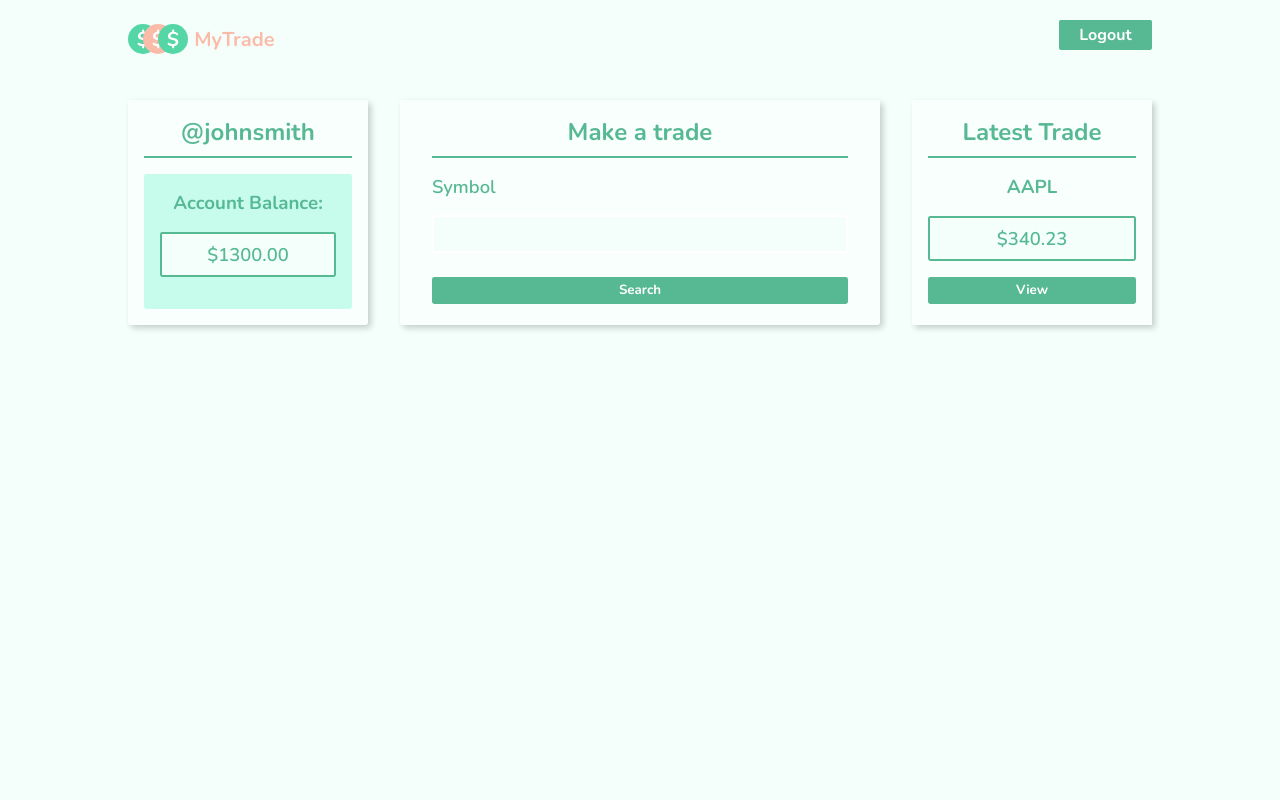
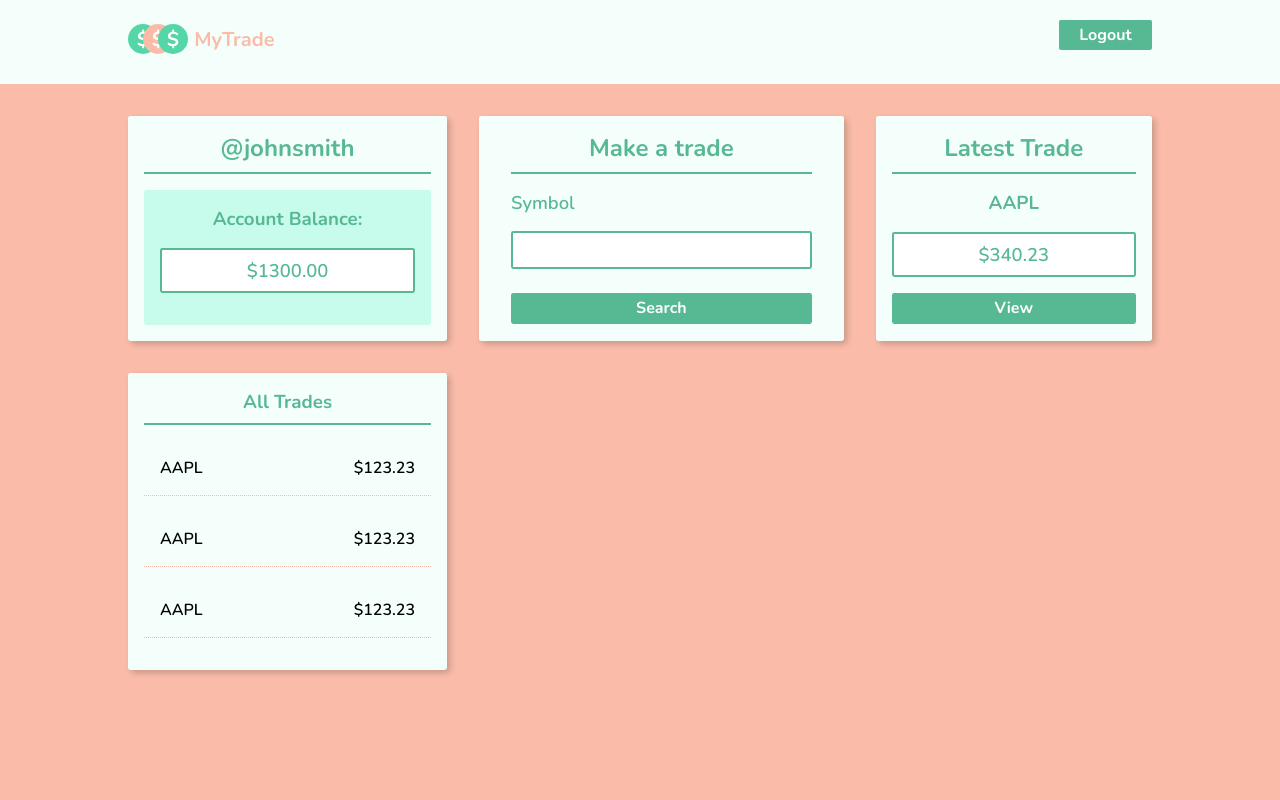
Before and after one commit to connorskorburg/My-Trade, a Django app: template app/templates/dashboard.html in a window 1280 px wide. Run offline with Django 3.2, Linux system fonts and the light colour scheme; the template is opened without the code that fills it, so the values that code supplies are empty.

Commit message:
updated dashboard ui

```diff
--- a/app/static/css/style.css
+++ b/app/static/css/style.css
@@ -13,9 +13,6 @@
   --third: #DBFFF5;
   --third: #c7fced;
   --white: #fff;
-  --myColor: rgb(199, 218, 199);
-  --myColor:rgba(255,255,255,0.5);
-  --myColor:rgba(255,255,255,0.5);
   --transition-350: all 350ms ease-in-out;
   --transition-450: all 450ms ease-in-out;
 }
@@ -26,7 +23,11 @@ html, body{
   min-height: 100vh;
 }
 /* utility classes */
+.bg-secondary{
+  background-color: var(--secondary);
+}
 .btn {
+  font-size: 1rem;
   border-radius: 0.15rem;
   padding: 0.15rem 1.15rem;
   font-weight: 700;
@@ -99,6 +100,21 @@ html, body{
   color: var(--primary);
   cursor: pointer;
   transition: var(--transition-350);
+}
+
+.card {
+  background-color: var(--bgColor);
+  padding: 1rem;
+  box-shadow: 3px 3px 6px rgba(0, 0, 0, 0.2);
+  border-radius: 0.15rem;
+}
+
+.sub-heading {
+  text-align: center;
+  color: var(--primary);
+  padding-bottom: 0.5rem;
+  border-bottom: 2px solid var(--primary);
+  margin-bottom: 1rem;
 }
 
 
@@ -367,36 +383,15 @@ html, body{
 
 #dashboard {
   width: 100%;
-  padding: 100px 5%;
+  padding: 116px 5%;
   display: grid;
-  grid-template-columns: 1fr 2fr 1fr;
+  grid-template-columns: auto auto auto;
   grid-gap: 2rem;
 }
 
-  .profile {
-    box-shadow: 3px 3px 6px rgba(0,0,0,0.2);
-    text-align: center;
-    border-radius: 0.15rem;
-    background-color: var(--secondary);
-    background-color: var(--white);
-    padding: 1rem;
-    background-color: var(--myColor);
-  }
-
-
-    .profile .username{
-      text-align: center;
-      color: var(--bgColor);
-      color: var(--white);
-      color: var(--primary);
-      padding-bottom: 0.5rem;
-      border-bottom: 2px solid var(--bgColor);
-      border-bottom: 2px solid var(--white);
-      border-bottom: 2px solid var(--primary);
-      margin-bottom: 1rem;
-    }
 
     .account-balance{
+      text-align: center;
       color: var(--primary);
       background-color: var(--third);
       padding: 1rem;
@@ -409,7 +404,7 @@ html, body{
       text-align: center;
       color: var(--primary);
       border-radius: 0.15rem;
-      background-color: var(--bgColor);
+      background-color: var(--white);
       font-size: 1.15rem;
       border: 2px solid var(--primary);
       padding: 0.5rem 0;
@@ -419,22 +414,8 @@ html, body{
 
     /* search form */
     .search {
-      background-color: var(--third);
-      background-color: var(--white);
-      background-color: var(--myColor);
       padding: 1rem 2rem;
-      border-radius: 0.15rem;
-      box-shadow: 3px 3px 6px rgba(0,0,0,0.2);
     }
-      .search h2 {
-        text-align: center;
-        color: var(--white);
-        color: var(--primary);
-        padding-bottom: 0.5rem;
-        border-bottom: 2px solid var(--white);
-        border-bottom: 2px solid var(--primary);
-      }
-
       .search label {
         display: block;
         color: var(--primary);
@@ -448,10 +429,10 @@ html, body{
         padding: 0.5rem;
         width: 100%;
         margin: 0 0 1.5rem 0;
-        background-color: var(--bgColor);
+        background-color: var(--white);
         border-radius: 0.15rem;
         color: #000;
-        border: 2px solid var(--white);
+        border: 2px solid var(--primary);
       }
 
       .search input:focus {
@@ -462,7 +443,7 @@ html, body{
   .latest-trade {
     padding: 1rem;
     background-color: var(--white);
-    background-color: var(--myColor);
+    background-color: var(--bgColor);
     box-shadow: 3px 3px 6px rgba(0,0,0,0.2);
   }
     .latest-trade h2 {
@@ -481,6 +462,20 @@ html, body{
       color: var(--primary);
       /* color: var(--white); */
     }
+
+    .stock {
+      margin: 1rem 0;
+      display: flex;
+      padding: 1rem;
+      border-bottom: 1px dotted var(--secondary);
+    }
+      .stock p:first-child {
+        width: 50%;
+      }
+      .stock p:last-child {
+        width: 50%;
+        text-align: right;
+      }
 
 
 
@@ -653,7 +648,7 @@ html, body{
     padding: 0 10%;
   }
   #dashboard {
-    padding: 100px 10%;
+    padding: 116px 10%;
   }
   .top-nav {
     padding: 1.5rem 10%;
@@ -758,7 +753,7 @@ html, body{
     padding: 0 15%;
   }
   #dashboard {
-    padding: 100px 15%;
+    padding: 116px 15%;
   }
   .top-nav {
     padding: 1.5rem 15%;
--- a/app/templates/dashboard.html
+++ b/app/templates/dashboard.html
@@ -8,7 +8,7 @@
   <link href="https://fonts.googleapis.com/css2?family=Nunito:wght@600;700&display=swap" rel="stylesheet">
   <link rel="stylesheet" href="{% static 'css/style.css' %}">
 </head>
-<body>
+<body class="bg-secondary">
   <!-- nav and hero content container -->
   <!-- top navigation -->
   <nav class="top-nav">
@@ -32,10 +32,10 @@
   <main id="dashboard">
 
 
-    <article class="profile">
+    <article class="card profile">
 
       <!-- <h2>John Smith</h2> -->
-      <h2 class="username">@johnsmith</h2>
+      <h2 class="sub-heading">@johnsmith</h2>
 
       <div class="account-balance">
         <h3>Account Balance:</h3>
@@ -44,11 +44,11 @@
 
     </article>
 
-    <article class="search">
+    <article class="card search">
 
       <form action="/search">
       {% csrf_token %}
-        <h2>Make a trade</h2>
+        <h2 class="sub-heading">Make a trade</h2>
 
         <label for="symbol">Symbol</label>
         <input type="text" name="symbol">
@@ -60,11 +60,37 @@
 
     </article>
 
-    <article class="latest-trade">
-      <h2>Latest Trade</h2>
+    <article class="card latest-trade">
+      <h2 class="sub-heading">Latest Trade</h2>
       <h3>AAPL</h3>
       <p class="balance">$340.23</p>
       <button class="btn btn-block btn-xl btn-primary">View</button>
+    </article>
+
+    <article class="card all-trades">
+      <h3 class="sub-heading">All Trades</h3>
+
+      <div class="stock">
+
+        <p>AAPL</p>
+        <p>$123.23</p>
+
+      </div>
+
+      <div class="stock">
+
+        <p>AAPL</p>
+        <p>$123.23</p>
+
+      </div>
+
+      <div class="stock">
+
+        <p>AAPL</p>
+        <p>$123.23</p>
+
+      </div>
+
     </article>
 
 
```
